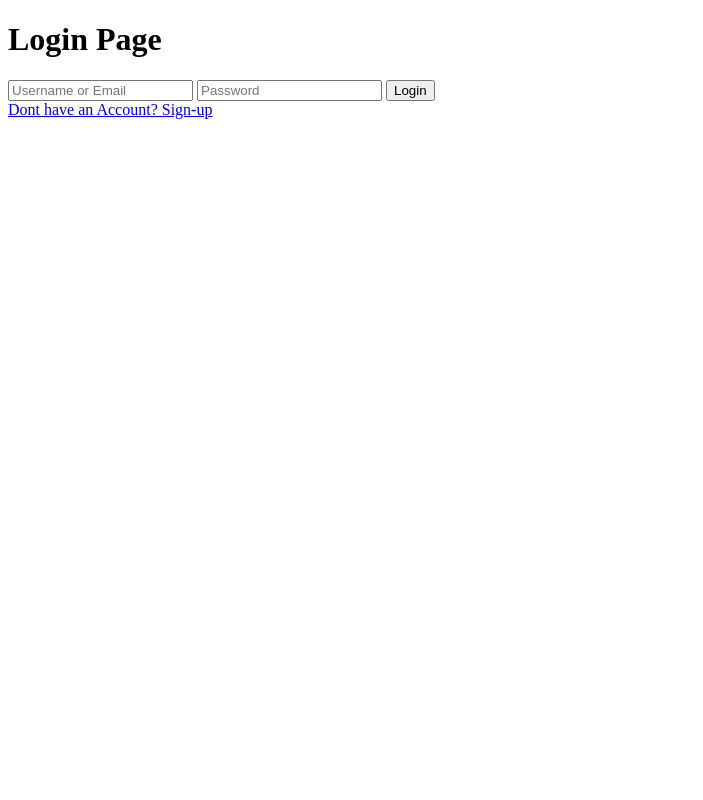
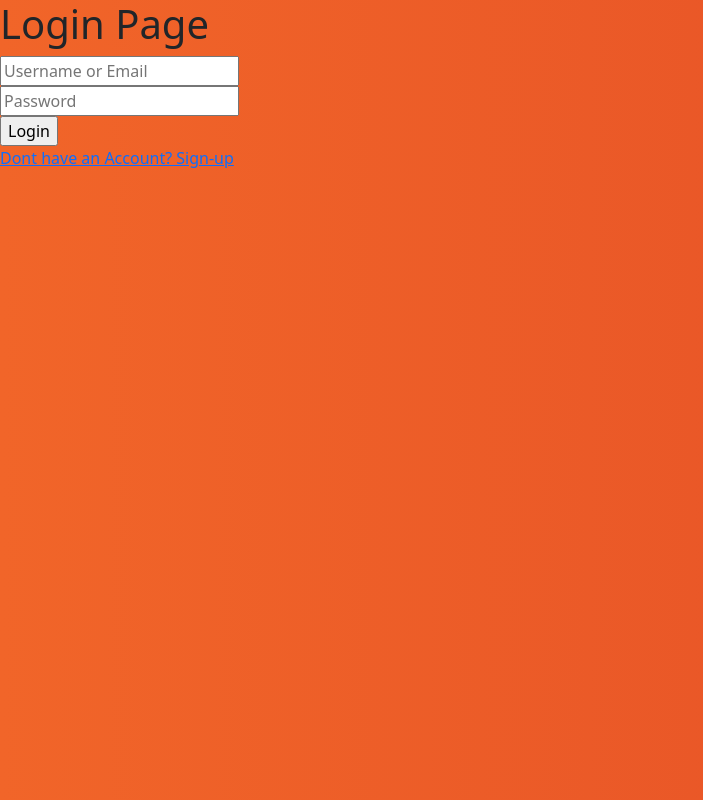
Before and after one commit to Thameem-20/laugh-tale, a Flask app: page /login in a window 1280 px wide. Shown: the whole page, without its empty margins (0-703 px from the left). Run offline with Flask 3, Linux system fonts and the light colour scheme.

Commit message:
added css

```diff
--- /dev/null
+++ b/static/css/style.css
@@ -0,0 +1,26 @@
+body {
+  background: #e44d26; /* fallback for old browsers */
+  background: -webkit-linear-gradient(
+    to right,
+    #f16529,
+    #e44d26
+  ); /* Chrome 10-25, Safari 5.1-6 */
+  background: linear-gradient(
+    to right,
+    #f16529,
+    #e44d26
+  ); /* W3C, IE 10+/ Edge, Firefox 16+, Chrome 26+, Opera 12+, Safari 7+ */
+}
+
+.welcome {
+  text-align: center;
+  color: white;
+  font-family: "Poppins", sans-serif;
+  margin-top: 5%;
+}
+.buttoncont {
+  width: fit-content;
+  margin: 0 auto;
+  border: 1px solid black;
+
+}
--- a/templates/index.html
+++ b/templates/index.html
@@ -1,8 +1,10 @@
 {% extends 'layout.html' %}
 {% block title %} Home {% endblock title %}
 {% block body %}
-        <h1>Login-Page using Flask</h1>
+        <h1 class="welcome">Welcome to Laugh-Tale</h1>
+        <div class="buttoncont">
         <a href="{{url_for('login')}}">Login</a>
         <br>
         <a href="{{url_for('register')}}">Signup</a>
+    </div>
     {% endblock body %}
--- a/templates/layout.html
+++ b/templates/layout.html
@@ -1,13 +1,31 @@
 <!DOCTYPE html>
 <html lang="en">
-<head>
-    <meta charset="UTF-8">
-    <meta name="viewport" content="width=device-width, initial-scale=1.0">
-    <title>{% block title %}  {% endblock title %}</title>
-</head>
-<body>
-    {% block body %}
-
-    {% endblock body %}
-</body>
+  <head>
+    <meta charset="UTF-8" />
+    <meta name="viewport" content="width=device-width, initial-scale=1.0" />
+    <link
+      rel="stylesheet"
+      href="{{url_for('static',filename='css/style.css')}}"
+    />
+    <link
+      rel="stylesheet"
+      href="https://maxcdn.bootstrapcdn.com/font-awesome/4.7.0/css/font-awesome.min.css"
+    />
+    <link
+      href="https://cdn.jsdelivr.net/npm/bootstrap@5.3.2/dist/css/bootstrap.min.css"
+      rel="stylesheet"
+      integrity="sha384-T3c6CoIi6uLrA9TneNEoa7RxnatzjcDSCmG1MXxSR1GAsXEV/Dwwykc2MPK8M2HN"
+      crossorigin="anonymous"
+    />
+    <link rel="preconnect" href="https://fonts.googleapis.com" />
+    <link rel="preconnect" href="https://fonts.gstatic.com" crossorigin />
+    <link
+      href="https://fonts.googleapis.com/css2?family=Poppins:ital,wght@0,100;0,200;0,300;0,400;0,500;0,600;0,700;0,800;0,900;1,100;1,200;1,300;1,400;1,500;1,600;1,700;1,800;1,900&display=swap"
+      rel="stylesheet"
+    />
+    <title>{% block title %} {% endblock title %}</title>
+  </head>
+  <body>
+    {% block body %} {% endblock body %}
+  </body>
 </html>
--- a/templates/login.html
+++ b/templates/login.html
@@ -1,15 +1,15 @@
-{% extends 'layout.html' %}
-{% block title %} Login {% endblock title %}
-{% block head %}
-    {{ super() }}
-    <link rel="stylesheet" type="text/css" href="{{ url_for('static', filename='css/style.css') }}">
-{% endblock head %}
-{% block body %}
+{% extends 'layout.html' %} {% block title %} Login {% endblock title %} {%
+block head %} {{ super() }}
+<link
+  rel="stylesheet"
+  type="text/css"
+  href="{{ url_for('static', filename='css/style.css') }}"
+/>
+{% endblock head %} {% block body %}
 <h1>Login Page</h1>
 <form method="POST" action="">
-            {{form.hidden_tag() }}
-            {{ form.username_email }}
-            {{form.password}}
+  {{form.hidden_tag() }} {{ form.username_email }} <br />
+  {{form.password}} <br />
   {{form.submit}}
 </form>
 <a href="{{url_for('register')}}">Dont have an Account? Sign-up</a>
--- a/templates/register.html
+++ b/templates/register.html
@@ -4,9 +4,9 @@
         <h1>Sign-Up page</h1>
         <form method="POST" action="">
             {{form.hidden_tag() }}
-            Username:{{form.username}}
-            Email:{{form.email}}
-            Password:{{form.password}}
+            Username:{{form.username}} <br>
+            Email:{{form.email}} <br>
+            Password:{{form.password}} <br>
             {{form.submit}}
         </form>
         <a href="{{url_for('login')}}">Already have an Account? Login</a>
```
Lines whose indentation alone changed are shown as unchanged.
